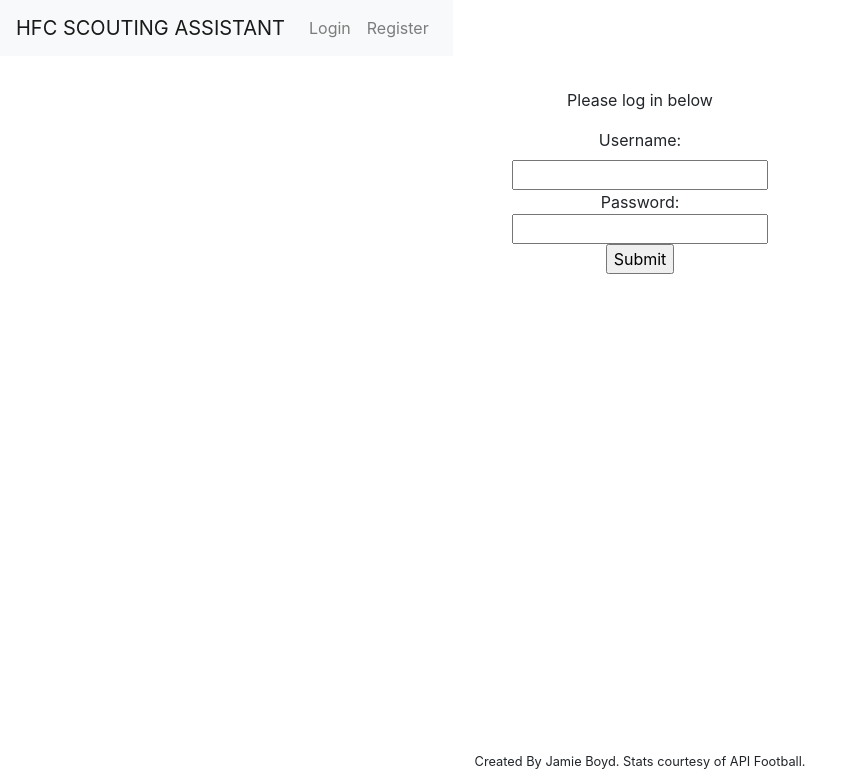
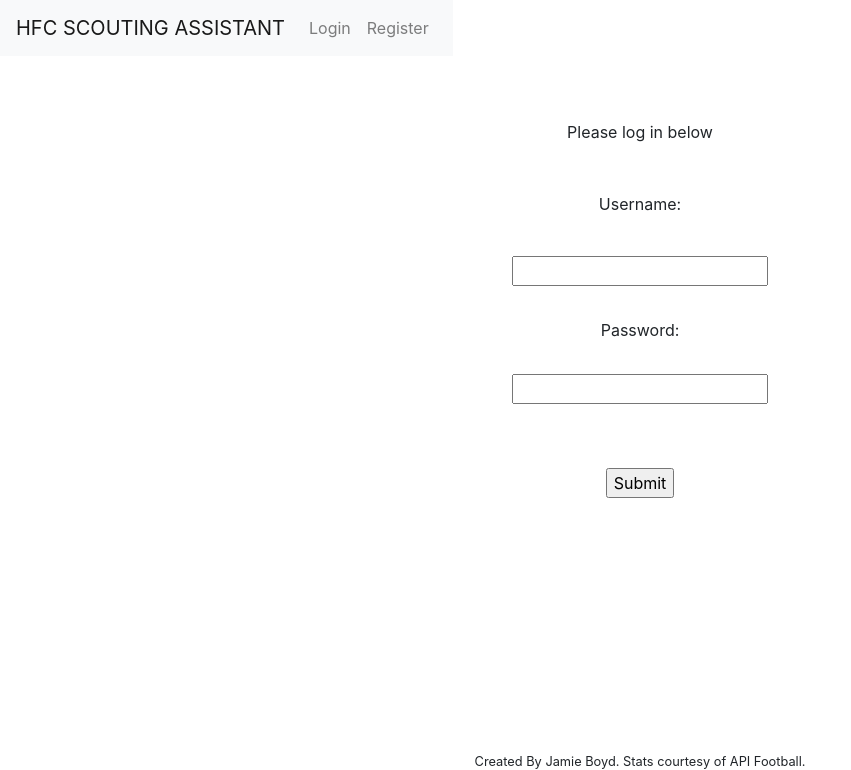
Before and after one commit to jboyd8/milestone-project-3, a Flask app: page /login_page in a window 1280 px wide. Shown: the top 770 px of the page, without its empty margins (0-851 px from the left). Run offline with Flask 2, Linux system fonts and the light colour scheme; some libraries are stand-ins or nearby versions.

Commit message:
feat: added spacing between elements on the form

```diff
--- a/app/static/css/style.css
+++ b/app/static/css/style.css
@@ -17,6 +17,16 @@ html, body {
 .title-link:hover {
     text-decoration: none;
     color: black;
+}
+
+/*Index Page*/
+
+/*Login Page*/
+
+.login-instruction,
+.login-form,
+.login-fields{
+    margin: 2em;
 }
 
 .current_user {
--- a/app/templates/login.html
+++ b/app/templates/login.html
@@ -1,19 +1,19 @@
 {% extends 'base.html' %}
 {% block content %}
 <div class="container text-center">
-    <div class="row">
+    <div class="row login-instruction">
         <div class="col-12">
             <p>Please log in below</p>
         </div>
     </div>
-    <div class="row">
+    <div class="row login-form">
         <div class="col-12">
             <form action="{{ url_for('login') }}" method="POST">
                 <label for="username">Username:</label><br>
-                <input type="text" name="username"><br>
+                <input type="text" name="username" class="login-fields"><br>
                 <label for="password"></label>Password:<br>
-                <input type="password" name="password"><br>
-                <input type="submit">
+                <input type="password" name="password" class="login-fields"><br>
+                <input type="submit" class="login-fields">
             </form>
             {% with messages = get_flashed_messages() %}
             {% if messages %}
```
